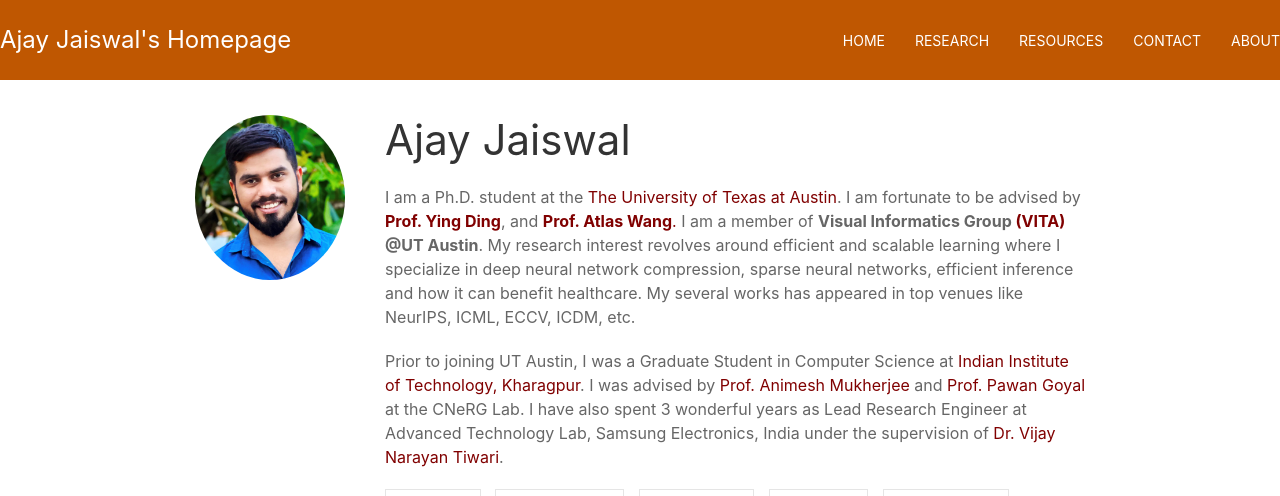
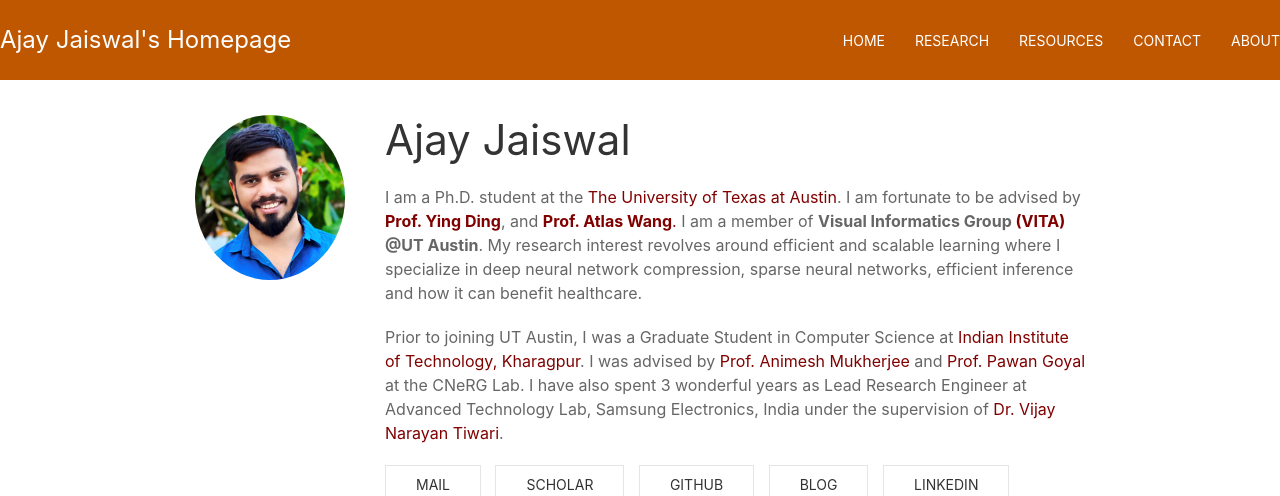
Before and after one commit to Ajay1994/ajay1994.github.io, a Jekyll site: the page index.html, which Jekyll copies as it is, in a window 1280 px wide and 900 px high, cut to the strip 0-496 px from the top of the window. Built offline with Jekyll 4.4.1, drawn with Linux system fonts in a browser that asks for light colours; nearby versions of some CDN libraries.

Commit message:
Update index.html

```diff
--- a/index.html
+++ b/index.html
@@ -74,8 +74,7 @@
 			<b>Visual Informatics Group
 			<a href = "https://vita-group.github.io/" style="color:#800000">(VITA)</a> @UT Austin</b>.
                         My research interest revolves around efficient and scalable learning where I specialize in deep neural network compression,
-			    sparse neural networks, efficient inference and how it can benefit healthcare. My several works has appeared in
-			    top venues like NeurIPS, ICML, ECCV, ICDM, etc.
+			    sparse neural networks, efficient inference and how it can benefit healthcare.
                     </p>
 		    <p>
 			    Prior to joining UT Austin, I was a Graduate Student in Computer Science at
```
